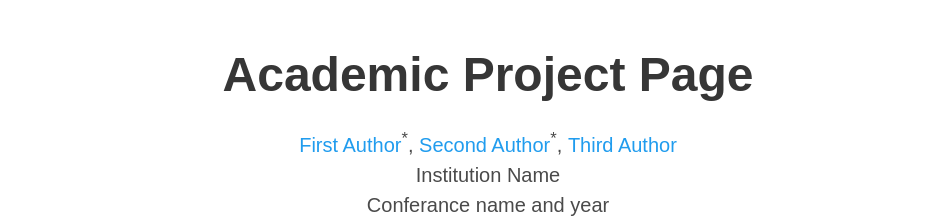
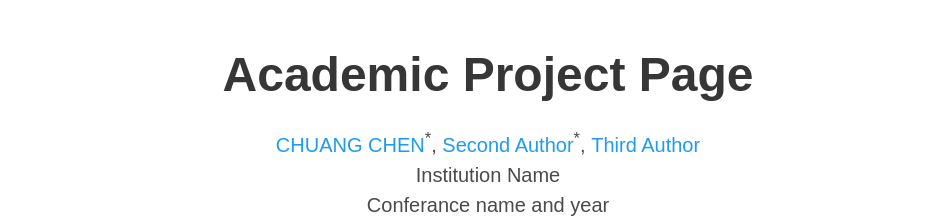
Before and after one commit to chuangvip/unixemo, a plain HTML site: page index.html in a window 1280 px wide. Shown: the top 224 px of the page, without its empty margins (152-1095 px from the left). Drawn offline with nearby package versions, Linux system fonts and the light colour scheme; some icons are missing; a web font is replaced by a local one.

Commit message:
Update index.html

```diff
--- a/index.html
+++ b/index.html
@@ -56,7 +56,7 @@
             <div class="is-size-5 publication-authors">
               <!-- Paper authors -->
               <span class="author-block">
-                <a href="FIRST AUTHOR PERSONAL LINK" target="_blank">First Author</a><sup>*</sup>,</span>
+                <a href="FIRST AUTHOR PERSONAL LINK" target="_blank">CHUANG CHEN</a><sup>*</sup>,</span>
                 <span class="author-block">
                   <a href="SECOND AUTHOR PERSONAL LINK" target="_blank">Second Author</a><sup>*</sup>,</span>
                   <span class="author-block">
```
